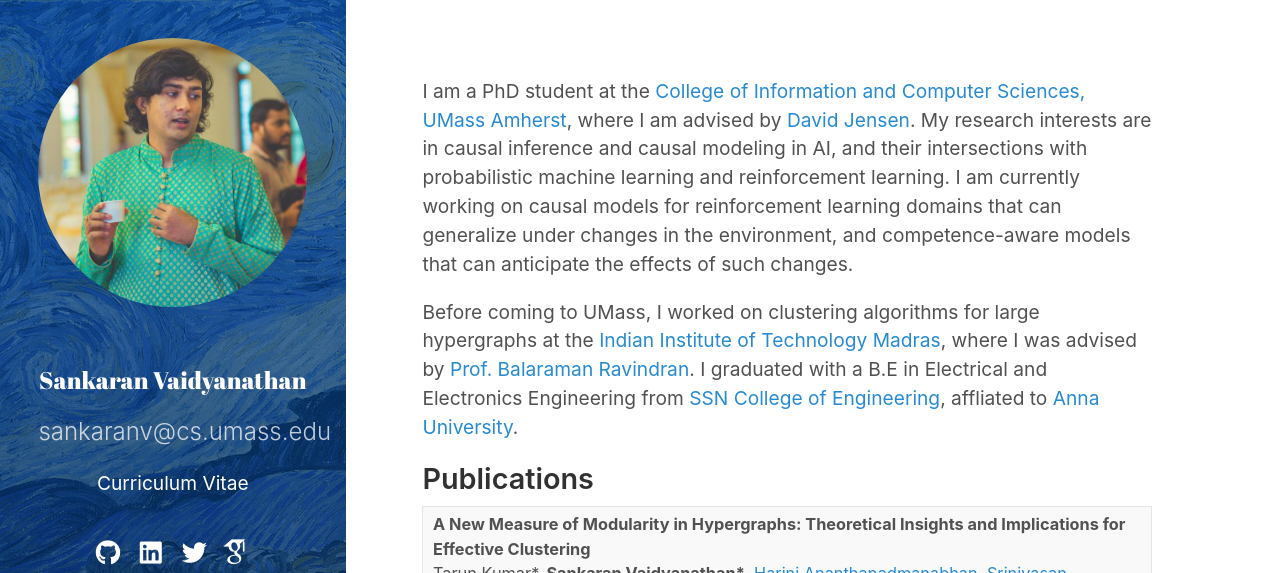
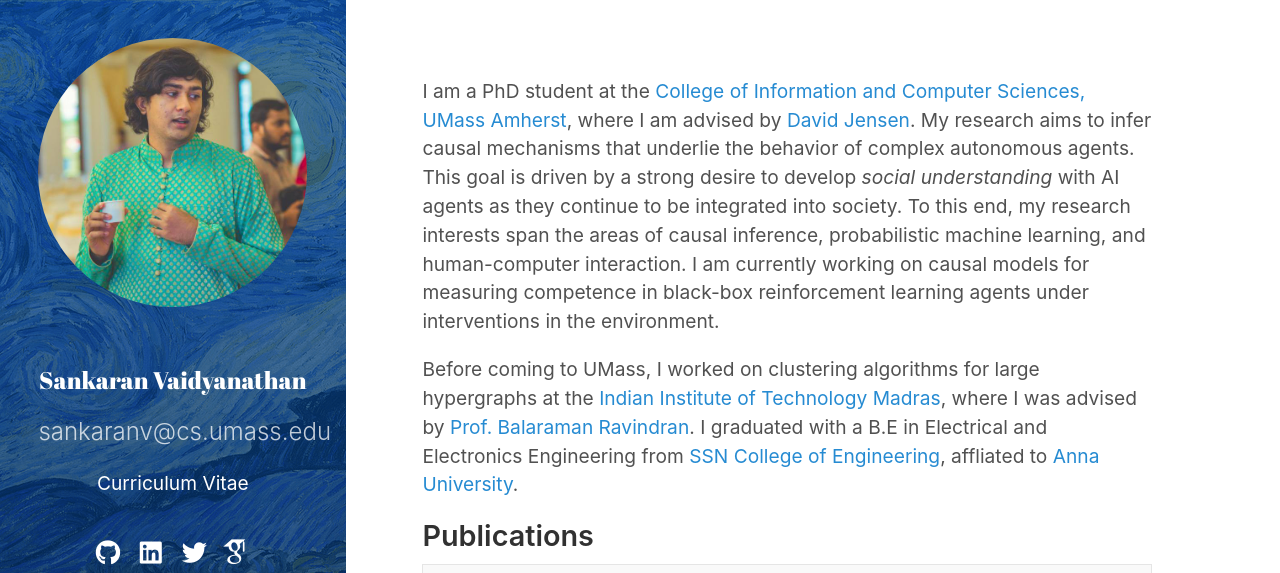
Before and after one commit to sankaranv/sankaranv.github.io, a Jekyll site: the page built from index.md, in a window 1280 px wide, cut to the strip 0-573 px from the top of the page. Built offline with Jekyll 4.4.1, drawn with Linux system fonts in a browser that asks for light colours; nearby versions of some CDN libraries; some web fonts are replaced; the list of posts is cut into pages by our own code.

Commit message:
Update index.md

```diff
--- a/index.md
+++ b/index.md
@@ -4,7 +4,7 @@ title: Main Page
 sidebar_link: false
 ---
 
-I am a PhD student at the [College of Information and Computer Sciences, UMass Amherst](https://www.cics.umass.edu/), where I am advised by [David Jensen](https://people.cs.umass.edu/~jensen/). My research interests are in causal inference and causal modeling in AI, and their intersections with probabilistic machine learning and reinforcement learning. I am currently working on causal models for reinforcement learning domains that can generalize under changes in the environment, and competence-aware models that can anticipate the effects of such changes.
+I am a PhD student at the [College of Information and Computer Sciences, UMass Amherst](https://www.cics.umass.edu/), where I am advised by [David Jensen](https://people.cs.umass.edu/~jensen/). My research aims to infer causal mechanisms that underlie the behavior of complex autonomous agents. This goal is driven by a strong desire to develop _social understanding_ with AI agents as they continue to be integrated into society. To this end, my research interests span the areas of causal inference, probabilistic machine learning, and human-computer interaction. I am currently working on causal models for measuring competence in black-box reinforcement learning agents under interventions in the environment.
 
 Before coming to UMass, I worked on clustering algorithms for large hypergraphs at the [Indian Institute of Technology Madras](https://www.iitm.ac.in/), where I was advised by [Prof. Balaraman Ravindran](https://www.cse.iitm.ac.in/~ravi/). I graduated with a B.E in Electrical and Electronics Engineering from [SSN College of Engineering](http://www.ssn.edu.in/), affliated to [Anna University](https://www.annauniv.edu/).
 
```
